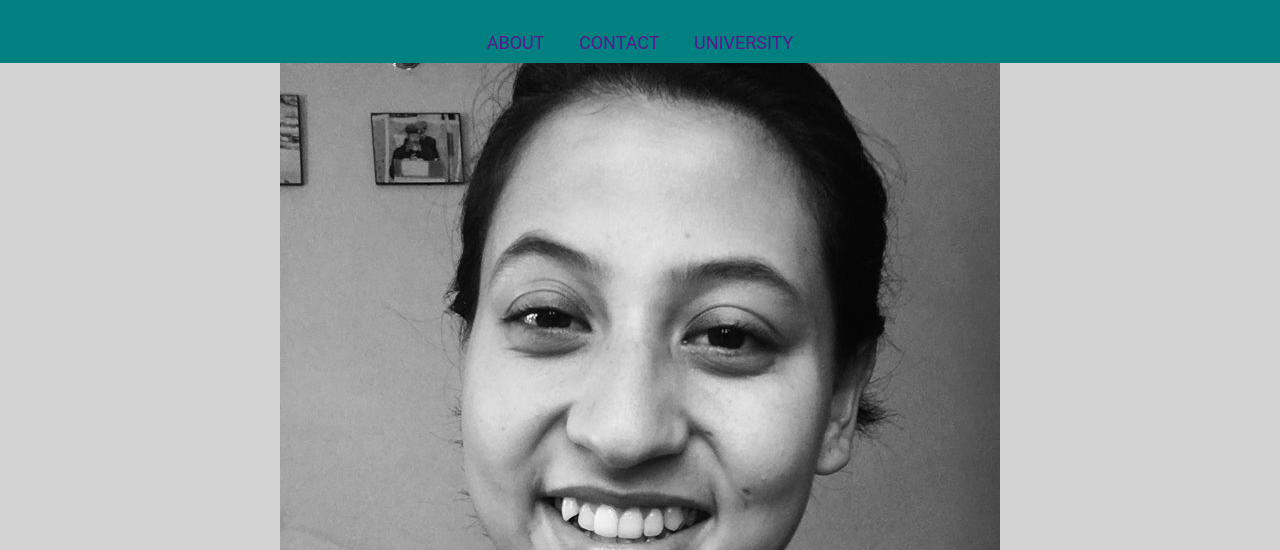
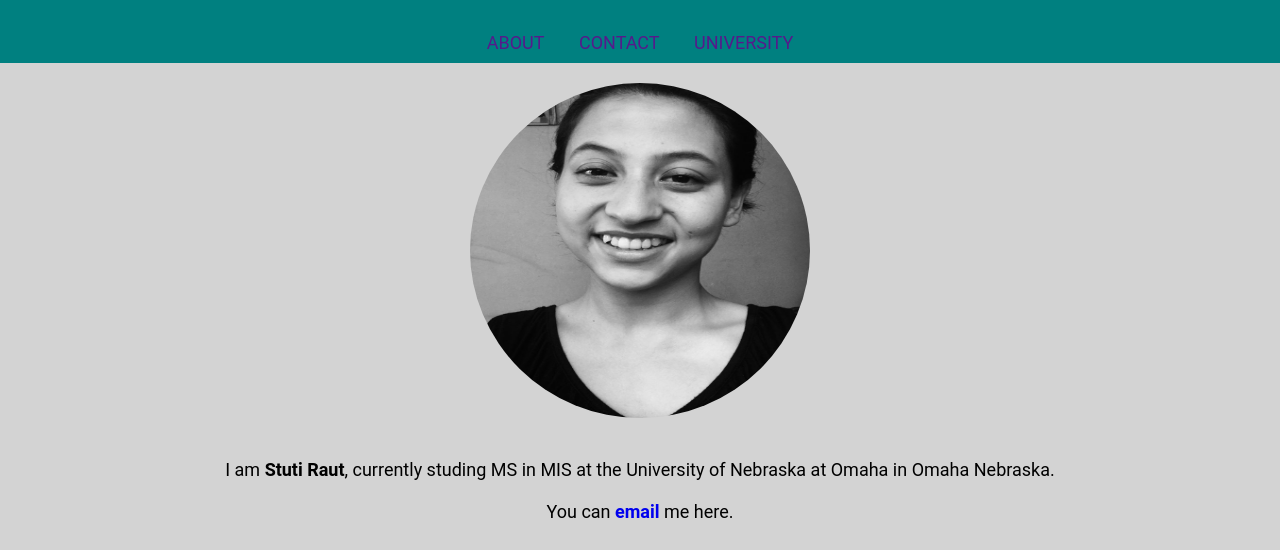
Before and after one commit to stutiraut/Finaltask, a plain HTML site: page index.html in a window 1280 px wide. Shown: the part 57-607 px from the top of the page. Drawn offline with Linux system fonts and the light colour scheme.

Commit message:
Changed the styling of image

```diff
--- a/style.css
+++ b/style.css
@@ -70,6 +70,13 @@ a {
 
 	text-decoration: none;
 }
+.myimage {
+
+	width: 340px;
+	height: 335px;
+	margin: 20px;
+	border-radius: 50%;
+}
 
 a {
 	background-color: transparent;
```
